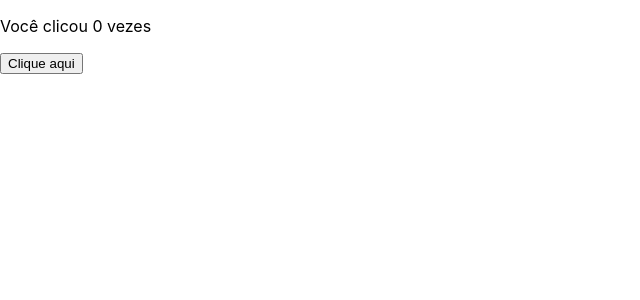
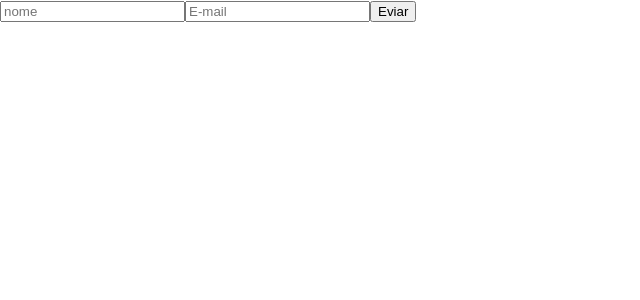
Before and after one commit to marianicacio/vacation-study, a React (Create React App) app in the folder meu-projeto/: page / in a window 1280 px wide. Shown: the top 300 px of the page, without its empty margins (0-640 px from the left). Built offline with nearby package versions, Linux system fonts and the light colour scheme.

Commit message:
feat: useState

```diff
--- a/meu-projeto/src/App.jsx
+++ b/meu-projeto/src/App.jsx
@@ -1,20 +1,37 @@
 // import logo from './logo.svg';
 // import Saldacao from './saldacao'
 // import Saudacao2 from './saudacao2';
-import Titulo from './titulo';
-import Usuario from './usuario';
-import Produto from './produto';
+// import Titulo from './titulo';
+// import Usuario from './usuario';
+// import Produto from './produto';
 import { useState } from 'react';
 import './App.css';
 
 function App() {
-  const [contador, setContador] = useState(0)
-      return (
-          <div>
-          <p>Você clicou {contador} vezes</p>
-          <button onClick={() => setContador(contador + 1) }>Clique aqui</button>
-          </div>
-      )
+//   const [contador, setContador] = useState(0)
+//       return (
+//           <div>
+//           <p>Você clicou {contador} vezes</p>
+//           <button onClick={() => setContador(contador + 1) }>Clique aqui</button>
+//           </div>
+//       )
+
+    const [nome, setNome] = useState("")
+    const [email, setEmail] = useState("")
+
+    function handleSubmit(e) {
+        e.preventDefault()
+        console.log("Nome: ", nome)
+        console.log("Email: ", email)
+    }
+
+    return (
+        <form onSubmit={handleSubmit}>
+            <input type="text" placeholder='nome' onChange={(e) => setNome(e.target.value)}/>
+            <input type="text" placeholder='E-mail' onChange={(e) => setEmail(e.target.value)}/>
+            <button type='submit'>Eviar</button>
+        </form>
+    )
 }
 
 export default App;
```
